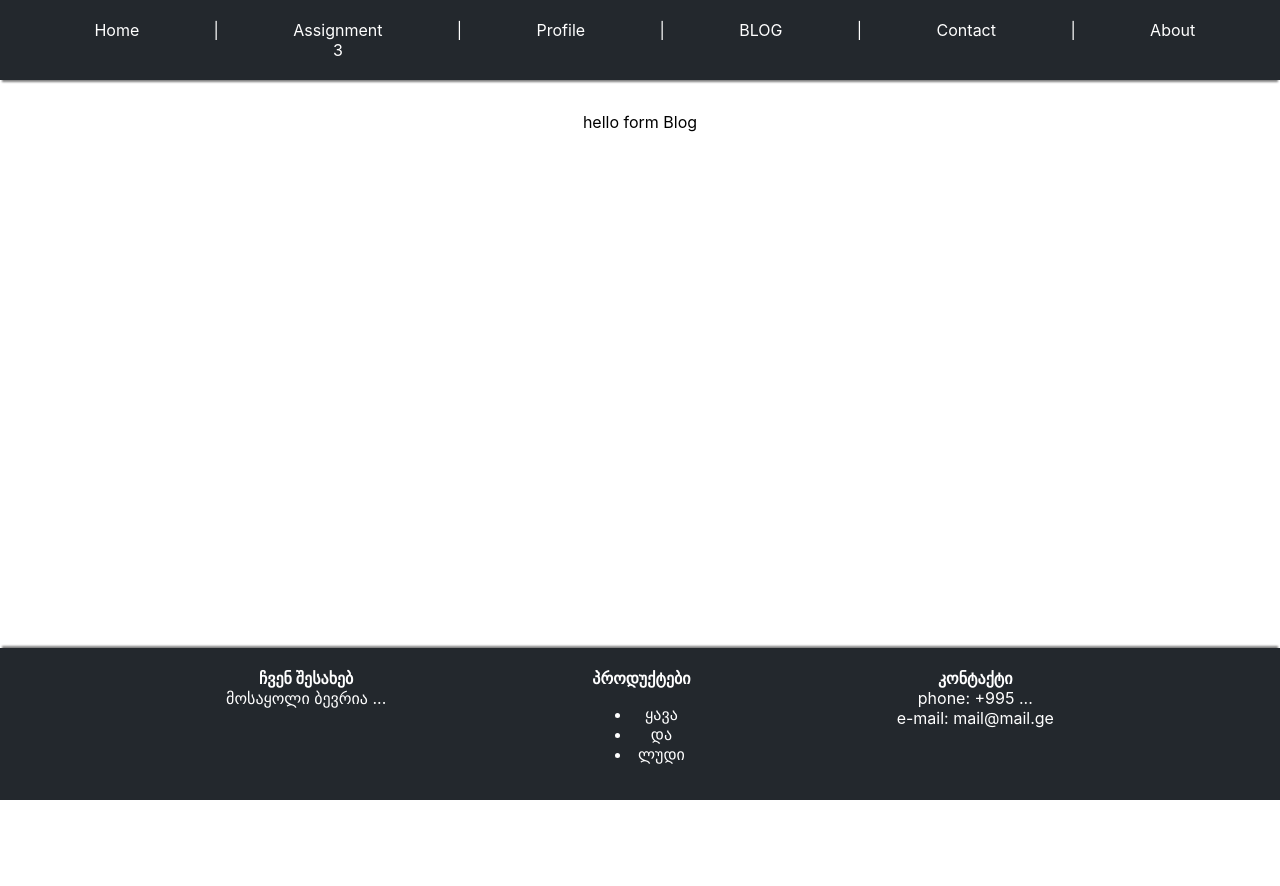
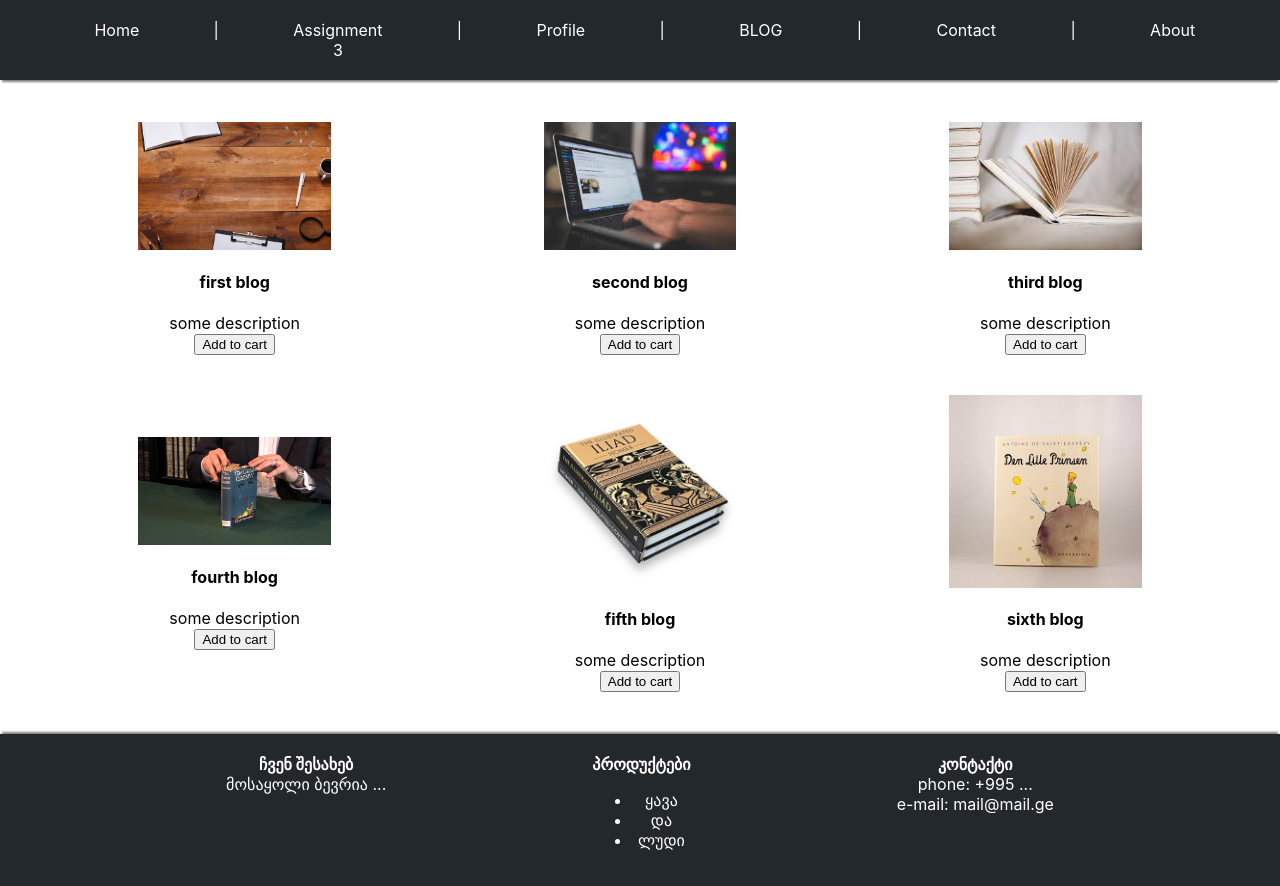
Before and after one commit to IrakliAmbroladze/tbc_x_usaid, a React (Create React App) app: page /blog in a window 1280 px wide. Before the commit the page ends 800 px from the top, so only its background shows below. Built offline with nearby package versions, Linux system fonts and the light colour scheme.

Commit message:
create blog component

```diff
--- a/src/components/Blog.jsx
+++ b/src/components/Blog.jsx
@@ -1,5 +1,9 @@
+import { BlogGrid } from "./BlogGrid";
+
 export default function Blog (){
    return(
-    <div> hello form Blog</div>
+    <div>
+      <BlogGrid />
+    </div>
    )
 }
```
